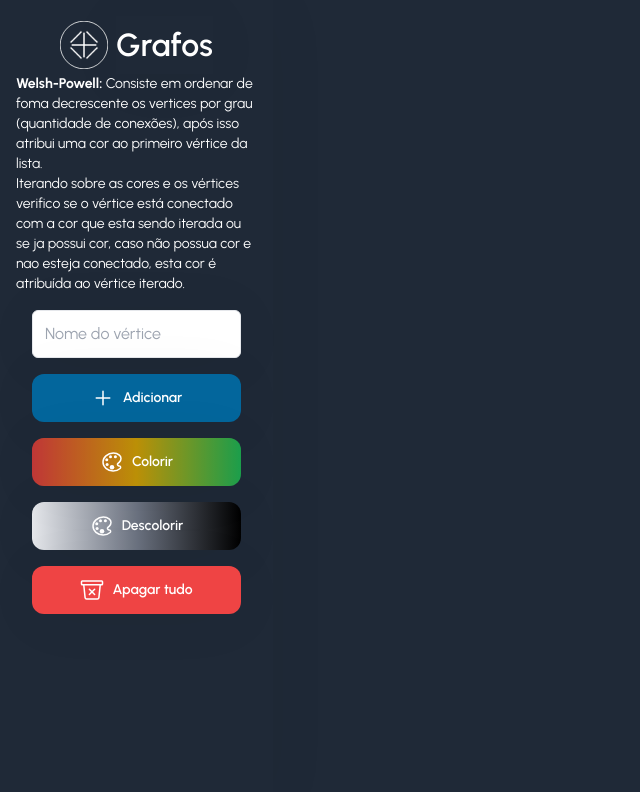
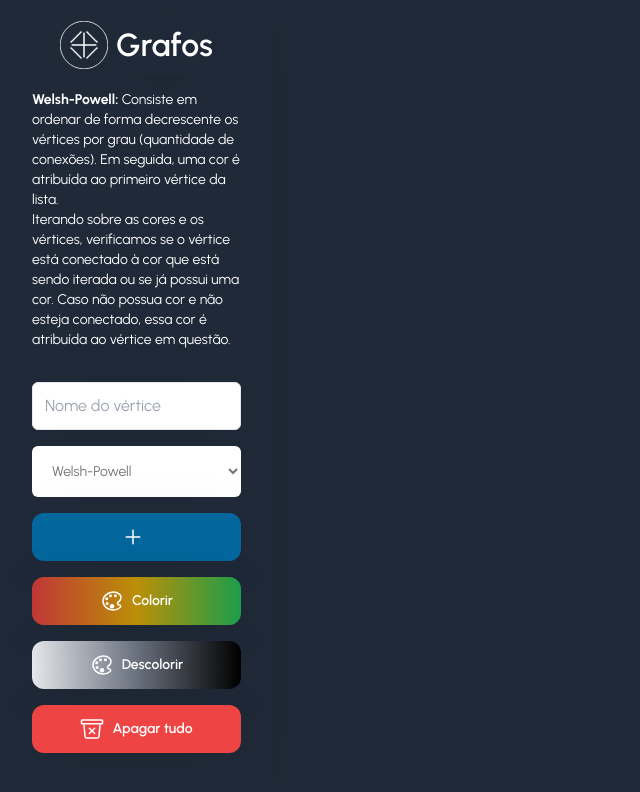
Before and after one commit to InSTinToS/Grafos, a Next.js app: page / in a window 1280 px wide. Shown: the top 792 px of the page, without its empty margins (0-640 px from the left). Built offline with nearby package versions, Linux system fonts and the light colour scheme.

Commit message:
:sparkles: adds random colors

```diff
--- /dev/null
+++ b/src/components/shared/atoms/Button.tsx
@@ -0,0 +1,20 @@
+import { HTMLAttributes } from 'react'
+
+interface IButtonProps extends HTMLAttributes<HTMLButtonElement> {
+  type?: 'button' | 'submit' | 'reset'
+}
+
+export const Button = ({
+  children,
+  className,
+  type = 'button',
+  ...props
+}: IButtonProps) => (
+  <button
+    className={`bg-info-600 py-3 text-white-500 rounded-xl shadow-md flex items-center justify-center font-semibold ${className}`}
+    type={type}
+    {...props}
+  >
+    {children}
+  </button>
+)
--- a/src/components/shared/organisms/Graph/index.tsx
+++ b/src/components/shared/organisms/Graph/index.tsx
@@ -2,6 +2,7 @@
 
 import { IGraphProps } from './types'
 
+import { Button } from '../../atoms/Button'
 import { Edges } from './Edges'
 import { Vertices } from './Vertices'
 import { GraphContext, useGraph } from './useGraph'
@@ -21,6 +22,7 @@ export const Graph = ({ vertexSize = 32, edgeColor }: IGraphProps) => {
     onResetClick,
     onLabelChange,
     onRemoveClick,
+    onSelectChange,
     onColorizeClick,
     onResetColorsClick
   } = useGraph()
@@ -44,15 +46,16 @@ export const Graph = ({ vertexSize = 32, edgeColor }: IGraphProps) => {
               </h1>
             </div>
 
-            <p className='max-w-[300px] text-white-500'>
+            <p className='max-w-[300px] text-white-500 p-4'>
               <span className='font-bold'>Welsh-Powell:</span> Consiste em
-              ordenar de foma decrescente os vertices por grau (quantidade de
-              conexões), após isso atribui uma cor ao primeiro vértice da lista.
+              ordenar de forma decrescente os vértices por grau (quantidade de
+              conexões). Em seguida, uma cor é atribuída ao primeiro vértice da
+              lista.
               <br />
-              Iterando sobre as cores e os vértices verifico se o vértice está
-              conectado com a cor que esta sendo iterada ou se ja possui cor,
-              caso não possua cor e nao esteja conectado, esta cor é atribuída
-              ao vértice iterado.
+              Iterando sobre as cores e os vértices, verificamos se o vértice
+              está conectado à cor que está sendo iterada ou se já possui uma
+              cor. Caso não possua cor e não esteja conectado, essa cor é
+              atribuída ao vértice em questão.
             </p>
 
             <form onSubmit={onSubmit} className='flex flex-col space-y-4 p-4'>
@@ -64,37 +67,40 @@ export const Graph = ({ vertexSize = 32, edgeColor }: IGraphProps) => {
                 className='border rounded-md p-3 text-lg shadow-md'
               />
 
-              <button className='bg-info-600 py-3 text-white-500 rounded-xl font-semibold shadow-md  flex items-center justify-center'>
+              <select
+                id='algorithm'
+                name='algorithm'
+                onChange={onSelectChange}
+                className='p-4 rounded-md bg-white-50'
+              >
+                <option value='welshPowell'>Welsh-Powell</option>
+                <option value='sequential'>Sequencial</option>
+              </select>
+
+              <Button title='Adicionar' type='submit'>
                 <Plus className='w-6 h-6 mr-2 ' />
-                Adicionar
-              </button>
+              </Button>
 
-              <button
+              <Button
                 onClick={onColorizeClick}
-                type='button'
-                className='bg-info-600 py-3 text-white-500 rounded-xl font-semibold shadow-md  flex items-center justify-center bg-gradient-to-r from-red-500 via-yellow-500 to-green-500 relative'
+                className='bg-gradient-to-r from-red-500 via-yellow-500 to-green-500 relative'
               >
-                <div className='w-full h-full rounded-xl opacity-20 bg-black-500 absolute'></div>
+                <div className='w-full h-full rounded-xl opacity-20 bg-black-500 absolute' />
                 <Palette className='w-6 h-6 mr-2 relative z-10' />
                 <span className='relative z-10'>Colorir</span>
-              </button>
+              </Button>
 
-              <button
+              <Button
                 onClick={onResetColorsClick}
-                type='button'
-                className='bg-gradient-to-r from-gray-200  via-gray-500 to-black-500 py-3 text-white-500 rounded-xl font-semibold shadow-md  flex items-center justify-center'
+                className='bg-gradient-to-r from-gray-200  via-gray-500 to-black-500'
               >
                 <Palette className='w-6  mr-2 h-6' />
                 Descolorir
-              </button>
+              </Button>
 
-              <button
-                onClick={onResetClick}
-                type='button'
-                className='bg-info-600 py-3 text-white-500 rounded-xl font-semibold shadow-md  flex items-center justify-center bg-red-500'
-              >
+              <Button onClick={onResetClick} className='bg-red-500'>
                 <Trash className='h-6 mr-2 w-6' /> Apagar tudo
-              </button>
+              </Button>
             </form>
           </header>
 
--- a/src/components/shared/organisms/Graph/useGraph.ts
+++ b/src/components/shared/organisms/Graph/useGraph.ts
@@ -9,10 +9,11 @@ import colors from 'src/styles/custom/colors'
 
 import { TInput } from 'src/types/react.types'
 
-import { welshPowell } from 'src/utils/graph/colorize'
+import { resetColors } from 'src/utils/graph/colors/resetColors'
+import { sequential } from 'src/utils/graph/colors/sequential'
+import { welshPowell } from 'src/utils/graph/colors/welshPowell'
 import { addVertex } from 'src/utils/graph/vertex/addVertex'
 import { deleteVertex } from 'src/utils/graph/vertex/deleteVertex'
-import { updateVertex } from 'src/utils/graph/vertex/updateVertex'
 
 import { useMotionValue } from 'framer-motion'
 
@@ -21,31 +22,19 @@ export const GraphContext = createContext<IGraphContext>({
   edgeColor: colors.secondary[500]
 })
 
-const resetColors = (prevState: IVertex[]): IVertex[] => {
-  let updatedVertices: IVertex[] = [...prevState]
-
-  for (let i = 0; i < updatedVertices.length; i++)
-    updatedVertices = updateVertex({
-      prevState: updatedVertices,
-      newVertex: {
-        color: undefined,
-        index: updatedVertices[i].index,
-        label: updatedVertices[i].label,
-        connections: updatedVertices[i].connections
-      }
-    })
-
-  return [...updatedVertices]
-}
-
 export const useGraph = () => {
   const [label, setLabel] = useState('')
   const edges = useMotionValue<IEdge[]>([])
   const graphRef = useRef<HTMLDivElement>(null)
   const [vertices, setVertices] = useState<IVertex[]>([])
+  const [algorithm, setAlgorithm] = useState('welshPowell')
 
   const onColorizeClick = () => {
-    setVertices([...welshPowell({ prevState: resetColors(vertices) })])
+    if (algorithm === 'sequential')
+      setVertices([...sequential({ prevState: resetColors(vertices) })])
+
+    if (algorithm === 'welshPowell')
+      setVertices([...welshPowell({ prevState: resetColors(vertices) })])
   }
 
   const onResetColorsClick = () => {
@@ -55,6 +44,10 @@ export const useGraph = () => {
   const onResetClick = () => {
     setVertices([])
     edges.set([])
+  }
+
+  const onSelectChange = (e: any) => {
+    setAlgorithm(e.target.value)
   }
 
   const onSubmit = (e: any) => {
@@ -79,6 +72,7 @@ export const useGraph = () => {
     onResetClick,
     onLabelChange,
     onRemoveClick,
+    onSelectChange,
     onColorizeClick,
     onResetColorsClick
   }
--- /dev/null
+++ b/src/utils/graph/colors/getContrastColor.ts
@@ -0,0 +1,13 @@
+export const getContrastColor = (hexColor: string): 'dark' | 'light' => {
+  const cleanHexColor = hexColor.replace('#', '')
+
+  const red = parseInt(cleanHexColor.substring(0, 2), 16)
+  const green = parseInt(cleanHexColor.substring(2, 2), 16)
+  const blue = parseInt(cleanHexColor.substring(4, 2), 16)
+
+  const luminance = (0.299 * red + 0.587 * green + 0.114 * blue) / 255
+
+  const threshold = 0.5
+
+  return luminance > threshold ? 'dark' : 'light'
+}
--- /dev/null
+++ b/src/utils/graph/colors/getRandomColor.ts
@@ -0,0 +1,8 @@
+export const getRandomColor = () => {
+  const letters = '0123456789ABCDEF'
+  let color = '#'
+
+  for (let i = 0; i < 6; i++) color += letters[Math.floor(Math.random() * 16)]
+
+  return color
+}
--- /dev/null
+++ b/src/utils/graph/colors/resetColors.ts
@@ -0,0 +1,20 @@
+import { updateVertex } from '../vertex/updateVertex'
+
+import { IVertex } from 'src/components/shared/organisms/Graph/Vertices/Vertex/types'
+
+export const resetColors = (prevState: IVertex[]): IVertex[] => {
+  let updatedVertices: IVertex[] = [...prevState]
+
+  for (let i = 0; i < updatedVertices.length; i++)
+    updatedVertices = updateVertex({
+      prevState: updatedVertices,
+      newVertex: {
+        color: undefined,
+        index: updatedVertices[i].index,
+        label: updatedVertices[i].label,
+        connections: updatedVertices[i].connections
+      }
+    })
+
+  return [...updatedVertices]
+}
--- a/src/utils/graph/colorize.ts
+++ b/src/utils/graph/colors/sequential.ts
@@ -1,39 +1,26 @@
-import { updateVertex } from './vertex/updateVertex'
+import { updateVertex } from '../vertex/updateVertex'
+import { getRandomColor } from './getRandomColor'
+import { verifyAllColorized } from './verifyAllColorized'
 
 import { IVertex } from 'src/components/shared/organisms/Graph/Vertices/Vertex/types'
 
-type TColorize = (params: { prevState: IVertex[] }) => IVertex[]
+export type TColorize = (params: { prevState: IVertex[] }) => IVertex[]
 
-const colors = [
-  '#73c2b1',
-  '#b6ed79',
-  '#cc97cf',
-  '#135dfe',
-  '#787051',
-  '#25a417',
-  '#50125d',
-  '#8b4dd6',
-  '#9c333f'
-]
-
-const sortByConnectionsLength = (prevState: IVertex[]) =>
-  prevState.sort(
-    (vertexA, vertexB) =>
-      vertexB.connections.length - vertexA.connections.length
-  )
-
-const sortByIndexLength = (prevState: IVertex[]) =>
+const sortByIndex = (prevState: IVertex[]) =>
   prevState.sort((vertexA, vertexB) => vertexA.index - vertexB.index)
 
-export const welshPowell: TColorize = ({ prevState }) => {
-  let colorizedVertices: IVertex[] = sortByConnectionsLength(prevState)
+export const sequential: TColorize = ({ prevState }) => {
+  let colorizedVertices: IVertex[] = prevState
+  const colors: string[] = []
+
+  colors.push(getRandomColor())
 
   colorizedVertices = updateVertex({
     prevState: colorizedVertices,
     newVertex: { ...colorizedVertices[0], color: colors[0] }
   })
 
-  for (let i = 0; i < colors.length; i++)
+  for (let i = 0; i < colors.length; i++) {
     for (let j = 0; j < colorizedVertices.length; j++) {
       const hasColor = colorizedVertices[j].color
       const isConnectedToColor = colorizedVertices[j].connections.find(
@@ -47,5 +34,11 @@ export const welshPowell: TColorize = ({ prevState }) => {
         })
     }
 
-  return sortByIndexLength(colorizedVertices)
+    const isAllColorized = verifyAllColorized(colorizedVertices)
+
+    !isAllColorized && colors.push(getRandomColor())
+  }
+
+  console.log(colors)
+  return sortByIndex(colorizedVertices)
 }
--- /dev/null
+++ b/src/utils/graph/colors/verifyAllColorized.ts
@@ -0,0 +1,6 @@
+import { IVertex } from 'src/components/shared/organisms/Graph/Vertices/Vertex/types'
+
+export const verifyAllColorized = (vertices: IVertex[]) =>
+  !vertices.find(({ connections }) =>
+    connections.find(({ color }) => color === undefined)
+  )
--- /dev/null
+++ b/src/utils/graph/colors/welshPowell.ts
@@ -0,0 +1,15 @@
+import { TColorize, sequential } from './sequential'
+
+import { IVertex } from 'src/components/shared/organisms/Graph/Vertices/Vertex/types'
+
+const sortByConnectionsLength = (prevState: IVertex[]) =>
+  prevState.sort(
+    (vertexA, vertexB) =>
+      vertexB.connections.length - vertexA.connections.length
+  )
+
+export const welshPowell: TColorize = ({ prevState }) => {
+  const colorizedVertices: IVertex[] = sortByConnectionsLength(prevState)
+
+  return sequential({ prevState: colorizedVertices })
+}
```
Also changed, not shown: src/components/shared/organisms/Graph/Vertices/Vertex/index.tsx (+5 -2 lines), src/components/shared/organisms/Graph/Vertices/Vertex/useVertex.ts (+10 -2 lines).
